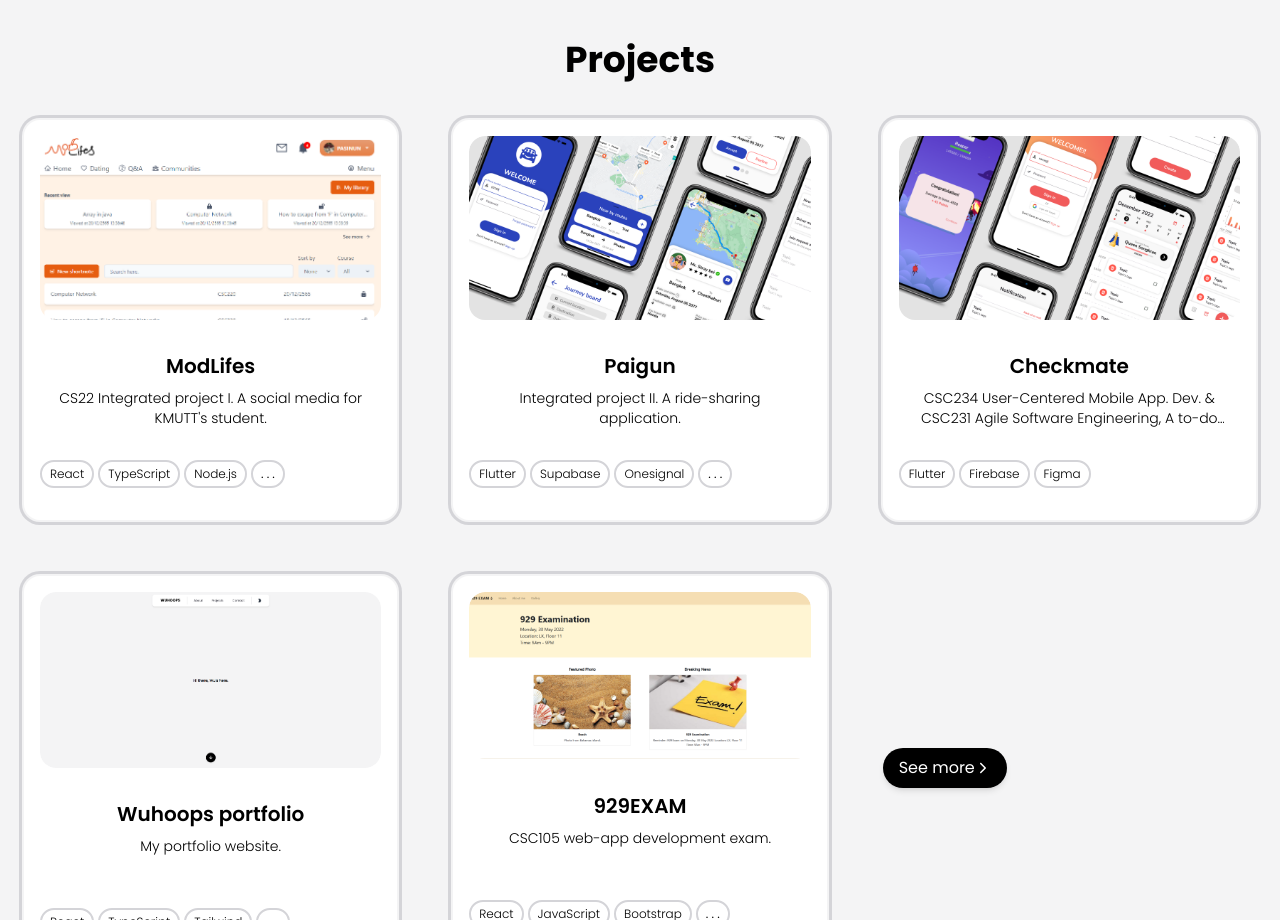
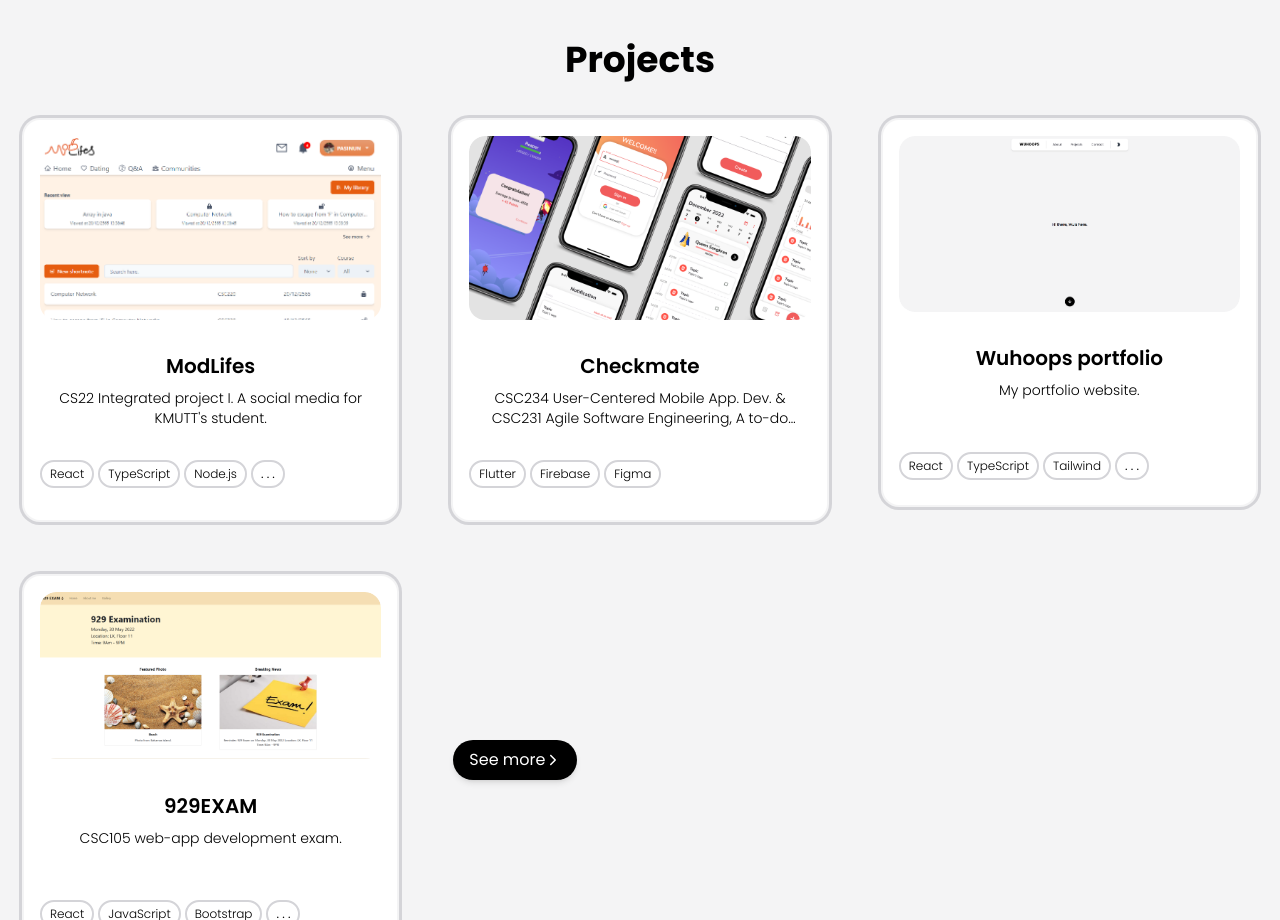
Before and after one commit to oupsn/wuhoops_port, a React (Vite) app: page / in a window 1280 px wide. Shown: the part 1680-2600 px from the top of the page. Built offline with nearby package versions, Linux system fonts and the light colour scheme; a web font is replaced by a local one.

Commit message:
[TEST] desc on search

```diff
--- a/src/assets/projects.ts
+++ b/src/assets/projects.ts
@@ -21,19 +21,19 @@ const PROJECTS = [
     image: "/images/modlifes.png",
     design: "https://www.figma.com/file/GwCKbsdQ7s5niNkTe8M1ZP/Shortnote_wireframe?type=design&mode=design&t=kJIaoc0LevSb7uWb-1"
   },
-  {
-    id: "02",
-    topic: "Paigun",
-    description: "Integrated project II. A ride-sharing application.",
-    year: "2023",
-    stack: ["Flutter", "Supabase", "Onesignal", "FCM", "Firebase", "Figma"],
-    res: ["Developed on both frontend and backend.", "Design UX/UI.", "Implement push notification system using Firebase cloud masseging integrated with Onesignal."],
-    src: "https://github.com/wuhoops/Paigun",
-    alt: "paigun",
-    image: "/images/paigun.png",
-    design:
-      "https://www.figma.com/file/qAisD2zLDVqHujvx5vSnTT/Pai-Gun?type=design&node-id=0%3A1&mode=design&t=kJIaoc0LevSb7uWb-1",
-  },
+  // {
+  //   id: "02",
+  //   topic: "Paigun",
+  //   description: "Integrated project II. A ride-sharing application.",
+  //   year: "2023",
+  //   stack: ["Flutter", "Supabase", "Onesignal", "FCM", "Firebase", "Figma"],
+  //   res: ["Developed on both frontend and backend.", "Design UX/UI.", "Implement push notification system using Firebase cloud masseging integrated with Onesignal."],
+  //   src: "https://github.com/wuhoops/Paigun",
+  //   alt: "paigun",
+  //   image: "/images/paigun.png",
+  //   design:
+  //     "https://www.figma.com/file/qAisD2zLDVqHujvx5vSnTT/Pai-Gun?type=design&node-id=0%3A1&mode=design&t=kJIaoc0LevSb7uWb-1",
+  // },
   {
     id: "03",
     topic: "Checkmate",
```
